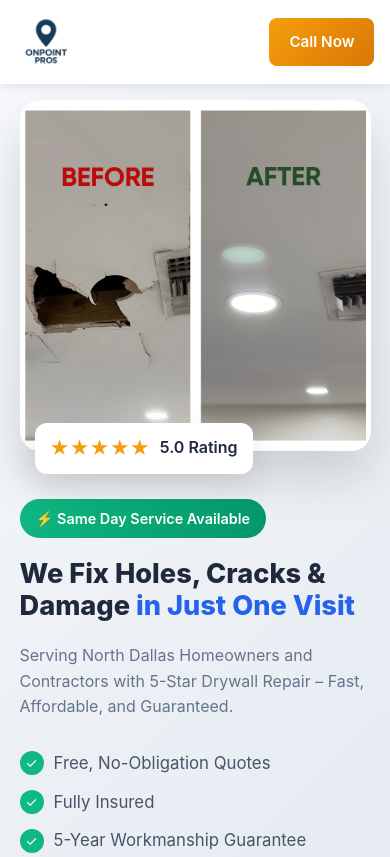
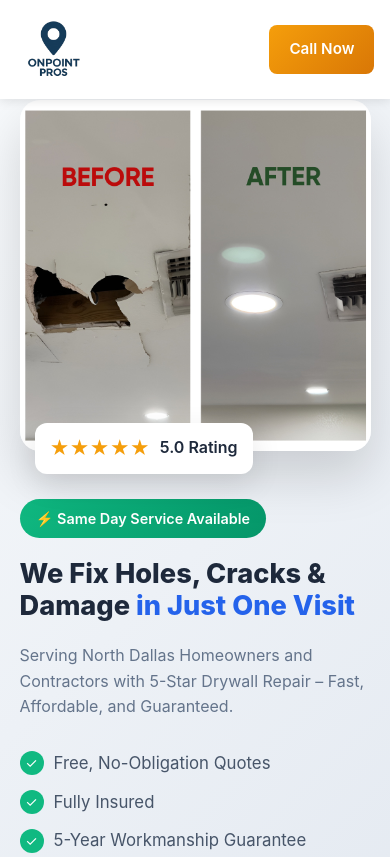
Before and after one commit to thuvo22/drywall-landing-page, a plain HTML site: page index.html in a window 390 px wide. Shown: the top 857 px of the page. Drawn offline with Linux system fonts and the light colour scheme.

Commit message:
Make logo bigger on mobile (75px)

```diff
--- a/index.html
+++ b/index.html
@@ -712,7 +712,7 @@
             }
 
             .logo-img {
-                height: 60px;
+                height: 75px;
             }
 
             .logo-text {
```
